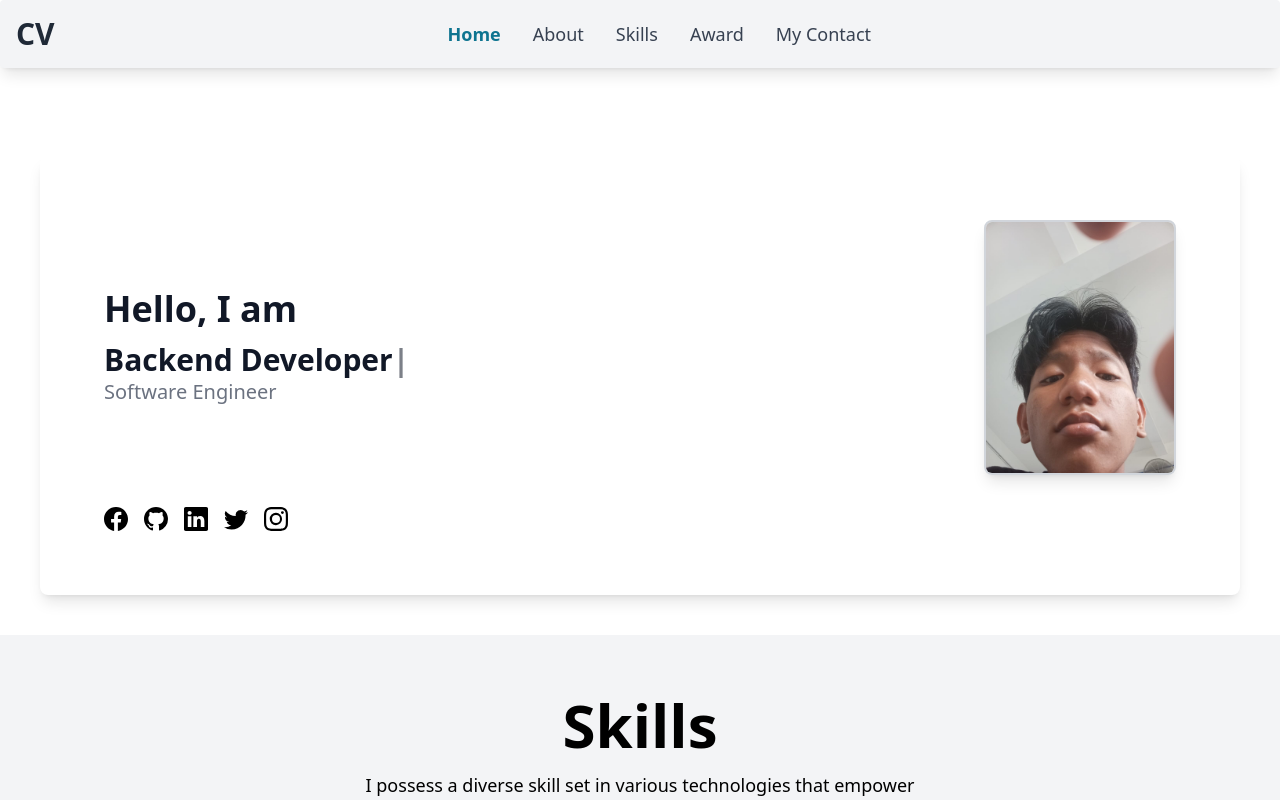
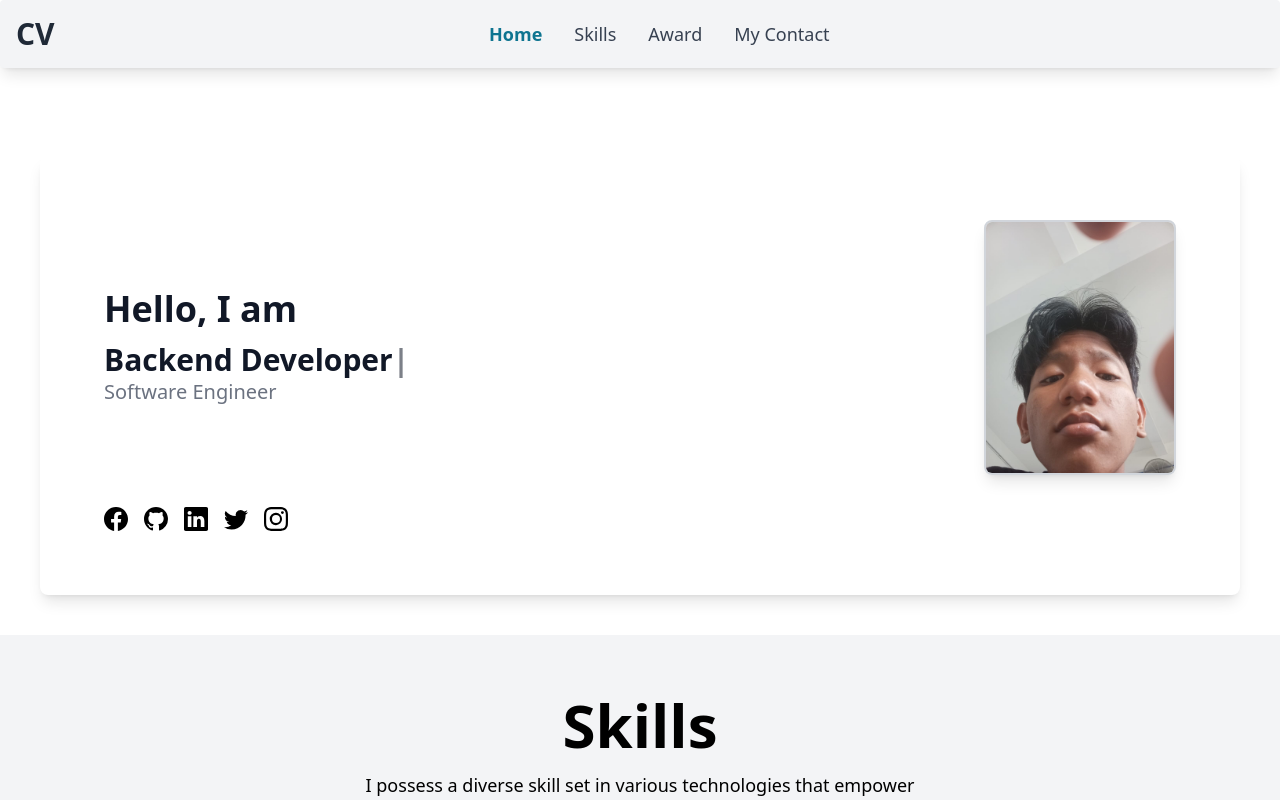
Before and after one commit to Aurelfrhs/my-cv, a React (Vite) app: page / in a window 1280 px wide. Shown: the top 800 px of the page. Built offline with nearby package versions, Linux system fonts and the light colour scheme.

Commit message:
Update Cv

```diff
--- a/src/components/Header.jsx
+++ b/src/components/Header.jsx
@@ -31,7 +31,7 @@ export const Header = () => {
           <Navbar.Toggle />
         </div>
         <Navbar.Collapse>
-          {["Home", "About", "Skills", "Award", "My Contact"].map((link, index) => (
+          {["Home", "Skills", "Award", "My Contact"].map((link, index) => (
             <motion.div
               key={index}
               variants={linkVariants}
```
